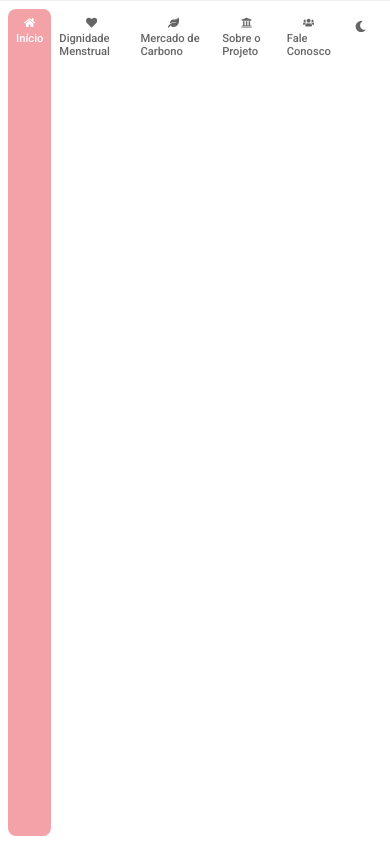
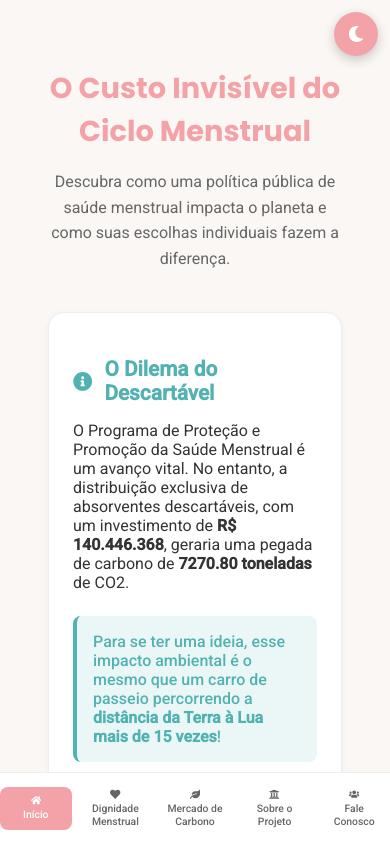
Before and after one commit to iyumw/absorria-front, a React (Vite) app: page / in a window 390 px wide. Shown: the top 844 px of the page. Built offline with nearby package versions, Linux system fonts and the light colour scheme.

Commit message:
style: mobile version

```diff
--- a/src/components/layout/Layout.module.css
+++ b/src/components/layout/Layout.module.css
@@ -3,17 +3,18 @@
 }
 
 .mainContent {
+  /* Deixa espaço para a sidebar na versão desktop */
   margin-left: var(--sidebar-width);
   width: calc(100% - var(--sidebar-width));
   padding: 3rem;
   box-sizing: border-box;
 }
 
-/* Responsividade */
+/* Media Query para telas menores (celulares) */
 @media (max-width: 768px) {
   .mainContent {
     margin-left: 0;
     width: 100%;
-    padding: 1.5rem 1.5rem 6rem 1.5rem; /* Espaço para o menu inferior */
+    padding: 1.5rem 1.5rem 6rem 1.5rem;
   }
 }
--- a/src/components/layout/Sidebar.module.css
+++ b/src/components/layout/Sidebar.module.css
@@ -1,3 +1,4 @@
+/* Estilos para Desktop (sem alterações) */
 .sidebar {
   width: var(--sidebar-width);
   height: 100vh;
@@ -25,9 +26,9 @@
 }
 
 .logo {
-  width: 75px;      /* Ajuste conforme necessário */
-  height: auto;     /* Mantém proporção da imagem */
-  object-fit: contain; /* Evita distorção */
+  width: 75px;
+  height: auto;
+  object-fit: contain;
 }
 
 .nav {
@@ -73,40 +74,98 @@
   color: var(--text-color);
 }
 
-/* Responsividade para Mobile */
+
+/* ======================================= */
+/* ====== Responsividade para Mobile ===== */
+/* ======================================= */
 @media (max-width: 768px) {
   .sidebar {
     width: 100%;
     height: auto;
     position: fixed;
     bottom: 0;
+    top: auto;
     left: 0;
+    z-index: 1000;
+    flex-direction: row;
+    justify-content: space-evenly; /* Distribui o espaço mais uniformemente */
+    align-items: center;
     border-right: none;
     border-top: 1px solid var(--border-color);
-    flex-direction: row;
-    justify-content: space-around;
-    padding: 0.5rem;
-    z-index: 1000;
+    padding: 0.5rem 0;
   }
+
+  /* Oculta a logo e o texto do botão de tema */
   .brand, .themeToggle span {
     display: none;
   }
+
   .nav {
+    display: flex; /* Garante que o nav seja um container flex */
     flex-direction: row;
-    gap: 0;
-    width: 100%;
-    justify-content: space-around;
+    justify-content: space-evenly; /* Espaça os itens de navegação */
+    align-items: center;
+    width: 100%; /* Faz a navegação ocupar todo o espaço */
+    gap: 0.5rem; /* Adiciona um pequeno espaço entre os itens */
   }
+
   .navLink {
+    display: flex; /* Essencial para o flex-direction funcionar */
+    flex-direction: column; /* FORÇA o ícone a ficar em cima do texto */
+    align-items: center; /* Centraliza horizontalmente */
+    justify-content: center; /* Centraliza verticalmente */
+    gap: 0.25rem;
+    font-size: 0.65rem; /* Reduz um pouco a fonte se necessário */
+    padding: 0.5rem;
+    flex: 1; /* Faz com que todos os links ocupem o mesmo espaço */
+  }
+
+  /* Faz o texto dentro do span quebrar a linha se for muito grande */
+  .navLink span {
+    text-align: center;
+    line-height: 1.2;
+  }
+
+  .themeToggle {
+    /* Posiciona o botão de tema como um item flex normal no final */
+    margin-top: 0;
+    padding: 0.5rem;
+    display: flex;
     flex-direction: column;
-    gap: 0.25rem;
-    font-size: 0.7rem;
-    padding: 0.5rem;
-  }
-  .themeToggle {
-    margin-top: 0;
-    flex-direction: column;
-    font-size: 0.7rem;
+    align-items: center;
+    justify-content: center;
     gap: 0.25rem;
   }
 }
+
+.themeToggleTop {
+  position: fixed;
+  top: 1rem;
+  right: 1rem;
+  z-index: 2000;
+  background: var(--primary-color);
+  color: white;
+  border-radius: 50%;
+  width: 48px;
+  height: 48px;
+  display: flex;
+  align-items: center;
+  justify-content: center;
+  box-shadow: 0 4px 12px rgba(0,0,0,0.2);
+  cursor: pointer;
+  transition: background-color 0.3s, transform 0.2s;
+}
+
+.themeToggleTop:hover {
+  background: var(--secondary-color);
+  transform: scale(1.05);
+}
+
+@media (max-width: 768px) {
+  .themeToggleTop {
+    top: 0.75rem;
+    right: 0.75rem;
+    width: 44px;
+    height: 44px;
+  }
+}
--- a/src/components/layout/Sidebar.tsx
+++ b/src/components/layout/Sidebar.tsx
@@ -1,6 +1,14 @@
-import { NavLink } from 'react-router-dom';
-import styles from './Sidebar.module.css';
-import { FaHome, FaHeart, FaLeaf, FaUsers, FaSun, FaMoon, FaUniversity } from 'react-icons/fa';
+import { NavLink } from "react-router-dom";
+import styles from "./Sidebar.module.css";
+import {
+  FaHome,
+  FaHeart,
+  FaLeaf,
+  FaUsers,
+  FaSun,
+  FaMoon,
+  FaUniversity,
+} from "react-icons/fa";
 
 const logo = "/absorria.png";
 
@@ -11,35 +19,68 @@ interface SidebarProps {
 
 const Sidebar = ({ theme, toggleTheme }: SidebarProps) => {
   return (
+    <>
+      {/* Botão fixo no topo */}
+      <div className={styles.themeToggleTop} onClick={toggleTheme}>
+        {theme === "light" ? <FaMoon /> : <FaSun />}
+      </div>
+
       <aside className={styles.sidebar}>
         <div className={styles.brand}>
           <img src={logo} alt="Logo" className={styles.logo} />
           Absorria
         </div>
         <nav className={styles.nav}>
-        <NavLink to="/" className={({ isActive }) => `${styles.navLink} ${isActive ? styles.active : ''}`}>
-          <FaHome /> Início
+          <NavLink
+            to="/"
+            className={({ isActive }) =>
+              `${styles.navLink} ${isActive ? styles.active : ""}`
+            }
+          >
+            <FaHome />
+            <span>Início</span>
           </NavLink>
-        <NavLink to="/dignidade-menstrual" className={({ isActive }) => `${styles.navLink} ${isActive ? styles.active : ''}`}>
-          <FaHeart /> Dignidade Menstrual
+          <NavLink
+            to="/dignidade-menstrual"
+            className={({ isActive }) =>
+              `${styles.navLink} ${isActive ? styles.active : ""}`
+            }
+          >
+            <FaHeart />
+            <span>Dignidade Menstrual</span>
           </NavLink>
-        <NavLink to="/mercado-de-carbono" className={({ isActive }) => `${styles.navLink} ${isActive ? styles.active : ''}`}>
-          <FaLeaf /> Mercado de Carbono
+          <NavLink
+            to="/mercado-de-carbono"
+            className={({ isActive }) =>
+              `${styles.navLink} ${isActive ? styles.active : ""}`
+            }
+          >
+            <FaLeaf />
+            <span>Mercado de Carbono</span>
           </NavLink>
-        <NavLink to="/sobre" className={({ isActive }) => `${styles.navLink} ${isActive ? styles.active : ''}`}>
-          <FaUniversity /> Sobre o Projeto
+          <NavLink
+            to="/sobre"
+            className={({ isActive }) =>
+              `${styles.navLink} ${isActive ? styles.active : ""}`
+            }
+          >
+            <FaUniversity />
+            <span>Sobre o Projeto</span>
           </NavLink>
-        <NavLink to ="/contato" className={({ isActive }) => `${styles.navLink} ${isActive ? styles.active : ''}`}>
-          <FaUsers /> Fale Conosco
+          <NavLink
+            to="/contato"
+            className={({ isActive }) =>
+              `${styles.navLink} ${isActive ? styles.active : ""}`
+            }
+          >
+            <FaUsers />
+            <span>Fale Conosco</span>
           </NavLink>
         </nav>
-      <div className={styles.themeToggle} onClick={toggleTheme}>
-        {theme === 'light' ? <FaMoon /> : <FaSun />}
-        <span>{theme === 'light' ? 'Modo Escuro' : 'Modo Claro'}</span>
-      </div>
-
       </aside>
+    </>
   );
 };
 
+
 export default Sidebar;
--- a/src/pages/CalculatorPage.module.css
+++ b/src/pages/CalculatorPage.module.css
@@ -1,8 +1,8 @@
+/* Estilos Desktop (sem alterações) */
 .infoContainer {
   max-width: 900px;
   margin: 0 auto;
   padding: 2rem 1rem;
-  text-align: center;
 }
 
 .pageTitle {
@@ -10,6 +10,7 @@
   font-size: 2.2rem;
   color: var(--primary-color);
   margin-bottom: 0.5rem;
+  text-align: center;
 }
 
 .pageSubtitle {
@@ -17,6 +18,7 @@
   color: var(--text-light);
   margin-bottom: 2rem;
   line-height: 1.6;
+  text-align: center;
 }
 
 .card {
@@ -24,7 +26,6 @@
   border: 1px solid var(--border-color);
   border-radius: 16px;
   padding: 2rem;
-  text-align: left;
   box-shadow: 0 2px 6px rgba(0,0,0,0.05);
 }
 
@@ -77,6 +78,10 @@
   font-size: 1rem;
   cursor: pointer;
   transition: all 0.3s;
+  display: flex; /* Para centralizar o ícone */
+  align-items: center;
+  justify-content: center;
+  gap: 0.5rem;
 }
 
 .calcButton {
@@ -96,7 +101,7 @@
 }
 
 .resultDisplay {
-  margin-top: 2rem;
+  margin-top: 2.5rem;
   text-align: center;
 }
 
@@ -104,5 +109,29 @@
   font-size: 0.95rem;
   color: var(--secondary-color);
   font-weight: 500;
-  margin-top: 0.5rem;
+  margin-top: 1rem;
 }
+
+
+/* ======================================= */
+/* ====== Responsividade para Mobile ===== */
+/* ======================================= */
+@media (max-width: 768px) {
+  .infoContainer {
+    padding: 1rem;
+  }
+  .pageTitle {
+    font-size: 1.8rem;
+  }
+  .pageSubtitle {
+    font-size: 1rem;
+  }
+  .card {
+    padding: 1.5rem;
+  }
+
+  /* Empilha os botões verticalmente para facilitar o toque */
+  .buttonGroup {
+    flex-direction: column;
+  }
+}
--- a/src/pages/ContactPage.tsx
+++ b/src/pages/ContactPage.tsx
@@ -46,7 +46,7 @@ const ContactPage = () => {
             Todo o código-fonte da calculadora e da aplicação React está disponível neste repositório.
           </p>
           <a
-            href="https://github.com/projeto-principal"
+            href="https://github.com/SI2aps/absorria"
             target="_blank"
             rel="noopener noreferrer"
             className={styles.contactLink}
--- a/src/pages/HomePage.module.css
+++ b/src/pages/HomePage.module.css
@@ -1,14 +1,10 @@
+/* Estilos Desktop (sem alterações) */
 .infoContainer {
   max-width: 900px;
   margin: 0 auto;
   padding: 2rem 1rem;
   text-align: center;
   animation: fadeIn 0.5s ease-in-out;
-}
-
-@keyframes fadeIn {
-  from { opacity: 0; transform: translateY(10px); }
-  to { opacity: 1; transform: translateY(0); }
 }
 
 .pageTitle {
@@ -60,12 +56,13 @@
   padding: 1rem 1.25rem;
   border-left: 4px solid var(--secondary-color);
   border-radius: 8px;
-  margin: 1rem 0;
+  margin: 1.5rem 0;
 }
 
 .ctaButton {
   display: inline-flex;
   align-items: center;
+  justify-content: center;
   gap: 0.75rem;
   background: linear-gradient(135deg, var(--secondary-color), #009688cc);
   color: white;
@@ -78,6 +75,9 @@
   cursor: pointer;
   transition: all 0.3s;
   box-shadow: 0 4px 12px rgba(0,0,0,0.12);
+  text-decoration: none;
+  margin: 0 auto;       /* CENTRALIZA */
+  width: fit-content;   /* Mantém só o tamanho do conteúdo */
 }
 
 .ctaButton:hover {
@@ -85,15 +85,31 @@
   box-shadow: 0 6px 18px rgba(0,0,0,0.18);
 }
 
-/* SweetAlert formulário */
-:global(.swal-form) {
-  display: flex;
-  flex-direction: column;
-  gap: 0.5rem;
-  text-align: left;
-  padding: 1rem;
+
+/* ======================================= */
+/* ====== Responsividade para Mobile ===== */
+/* ======================================= */
+@media (max-width: 768px) {
+  .infoContainer {
+    padding: 1.5rem;
+  }
+  .pageTitle {
+    font-size: 1.8rem;
+  }
+  .pageSubtitle {
+    font-size: 1rem;
+  }
+  .card {
+    padding: 1.5rem;
+  }
+  .analogy {
+    font-size: 1rem;
+    padding: 1rem;
+  }
+  .ctaButton {
+    font-size: 0.90rem;
+    padding: 0.9rem 1.8rem;
+    width: auto;        /* Deixa o botão do tamanho do conteúdo */
+    margin: 1rem auto;  /* Garante centralização */
+  }
 }
-:global(.swal-form label) {
-  font-size: 1rem;
-  color: #555;
-}
```
Also changed, not shown: src/pages/CalculatorPage.tsx (+17 -2 lines), src/pages/InfoPage.module.css (+49 -15 lines). Lines whose indentation alone changed are shown as unchanged.
